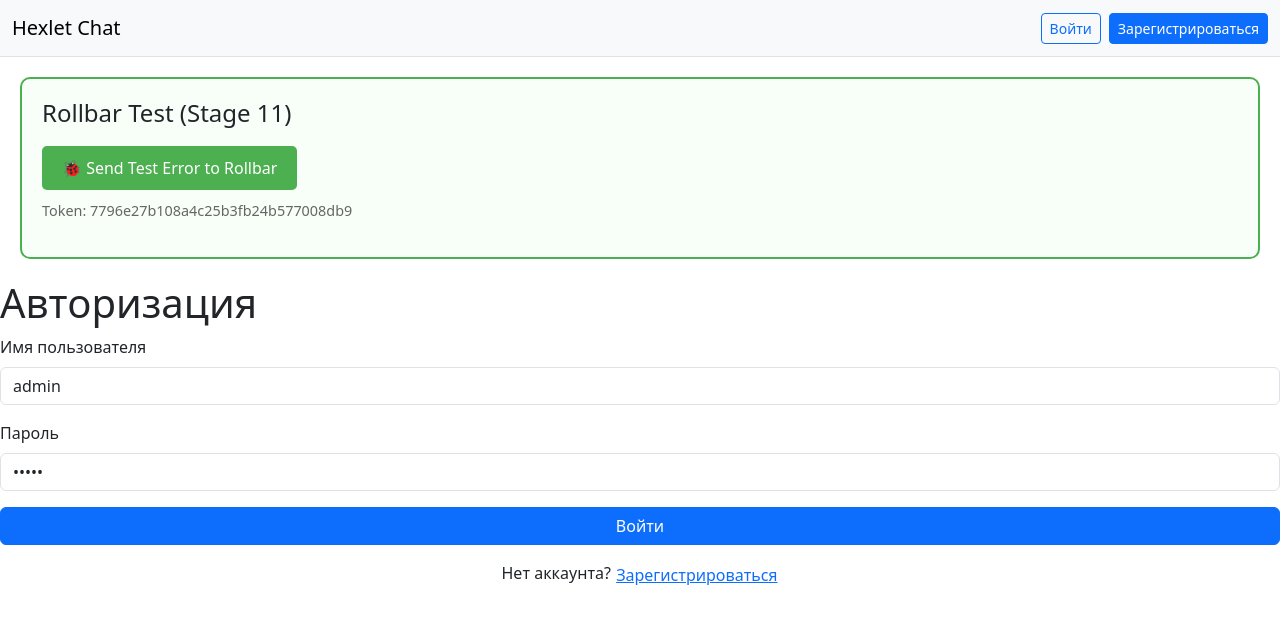
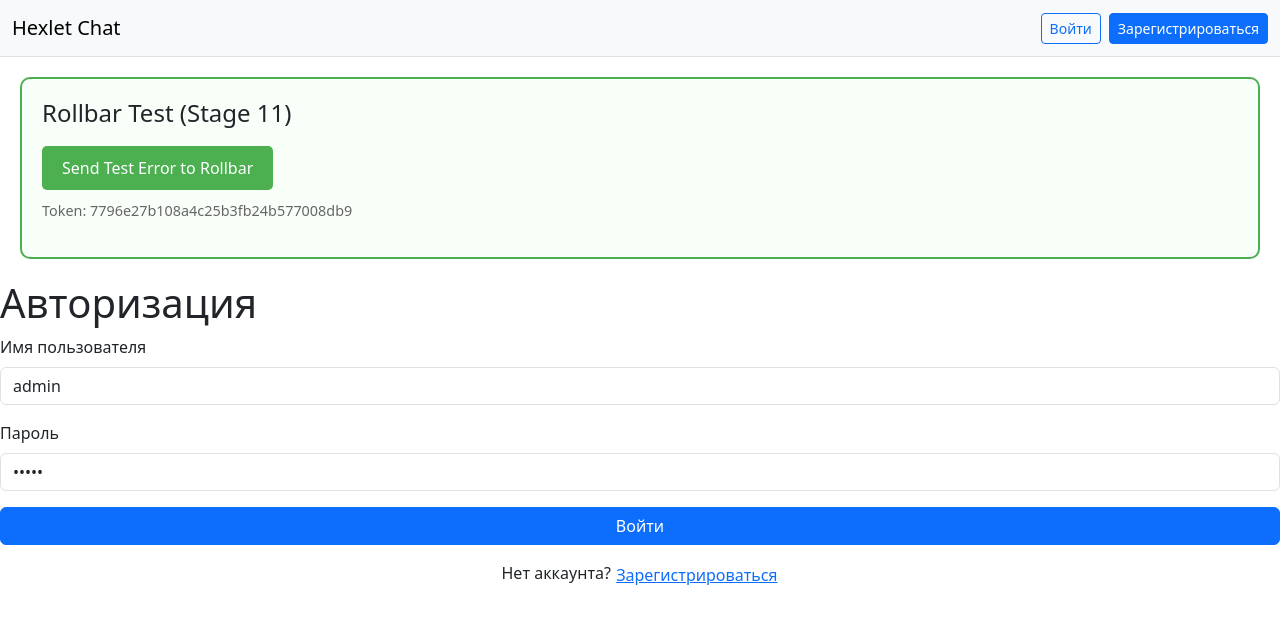
Before and after one commit to AssMasster/project-old, a React app in the folder frontend/: page /login in a window 1280 px wide. Shown: the top 624 px of the page. Built offline with nearby package versions, Linux system fonts and the light colour scheme; the HTML template or start-up script is replaced by a standard one.

Commit message:
отладка

```diff
--- a/frontend/src/App.jsx
+++ b/frontend/src/App.jsx
@@ -25,7 +25,7 @@ function App() {
   const testRollbar = () => {
     try {
       const a = null
-      a.hello() // Это вызовет ошибку как в примере
+      a.hello()
     } catch (error) {
       rollbar.error('Test error from Hexlet Chat', error)
       alert('Test error sent to Rollbar! Check dashboard.')
@@ -58,7 +58,7 @@ function App() {
                 marginTop: '10px'
               }}
             >
-              🐞 Send Test Error to Rollbar
+               Send Test Error to Rollbar
             </button>
             <p style={{ marginTop: '10px', fontSize: '0.9em', color: '#666' }}>
               Token: 7796e27b108a4c25b3fb24b577008db9
--- a/frontend/src/components/TestErrorComponent.jsx
+++ b/frontend/src/components/TestErrorComponent.jsx
@@ -5,9 +5,9 @@ export default function TestErrorComponent() {
   const triggerError = () => {
     const a = null;
     try {
-      return a.hello(); // Это вызовет TypeError
+      return a.hello();
     } catch (error) {
-      throw error; // Пробрасываем дальше для ErrorBoundary
+      throw error;
     }
   };
 
--- a/frontend/src/main.jsx
+++ b/frontend/src/main.jsx
@@ -10,7 +10,7 @@ import 'react-toastify/dist/ReactToastify.css'
 import 'bootstrap/dist/css/bootstrap.min.css'
 import 'bootstrap/dist/js/bootstrap.bundle.min.js'
 
-// Конфигурация Rollbar с ВАШИМ токеном
+// Конфигурация Rollbar
 const rollbarConfig = {
   accessToken: '7796e27b108a4c25b3fb24b577008db9',
   environment: 'production',
```
